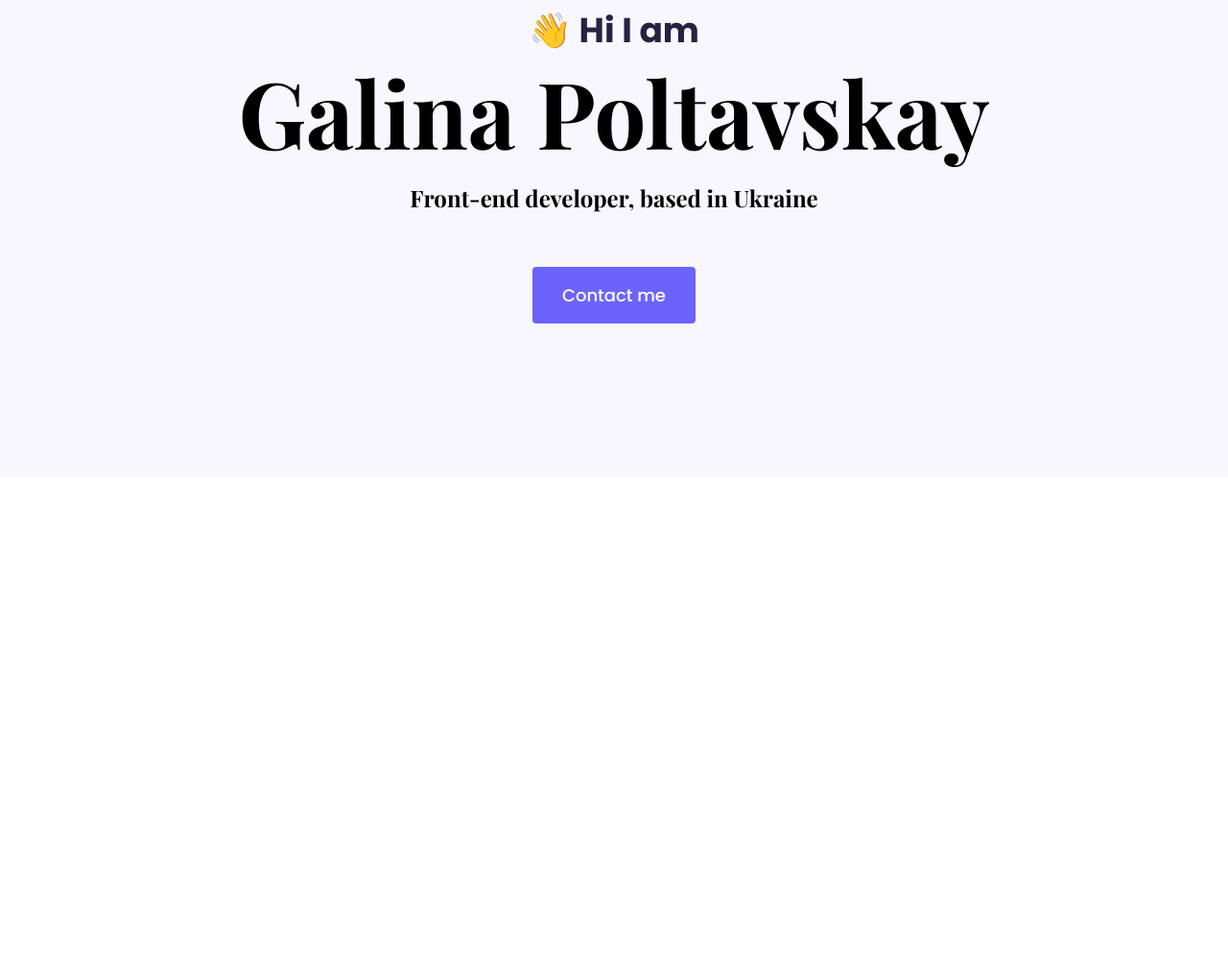
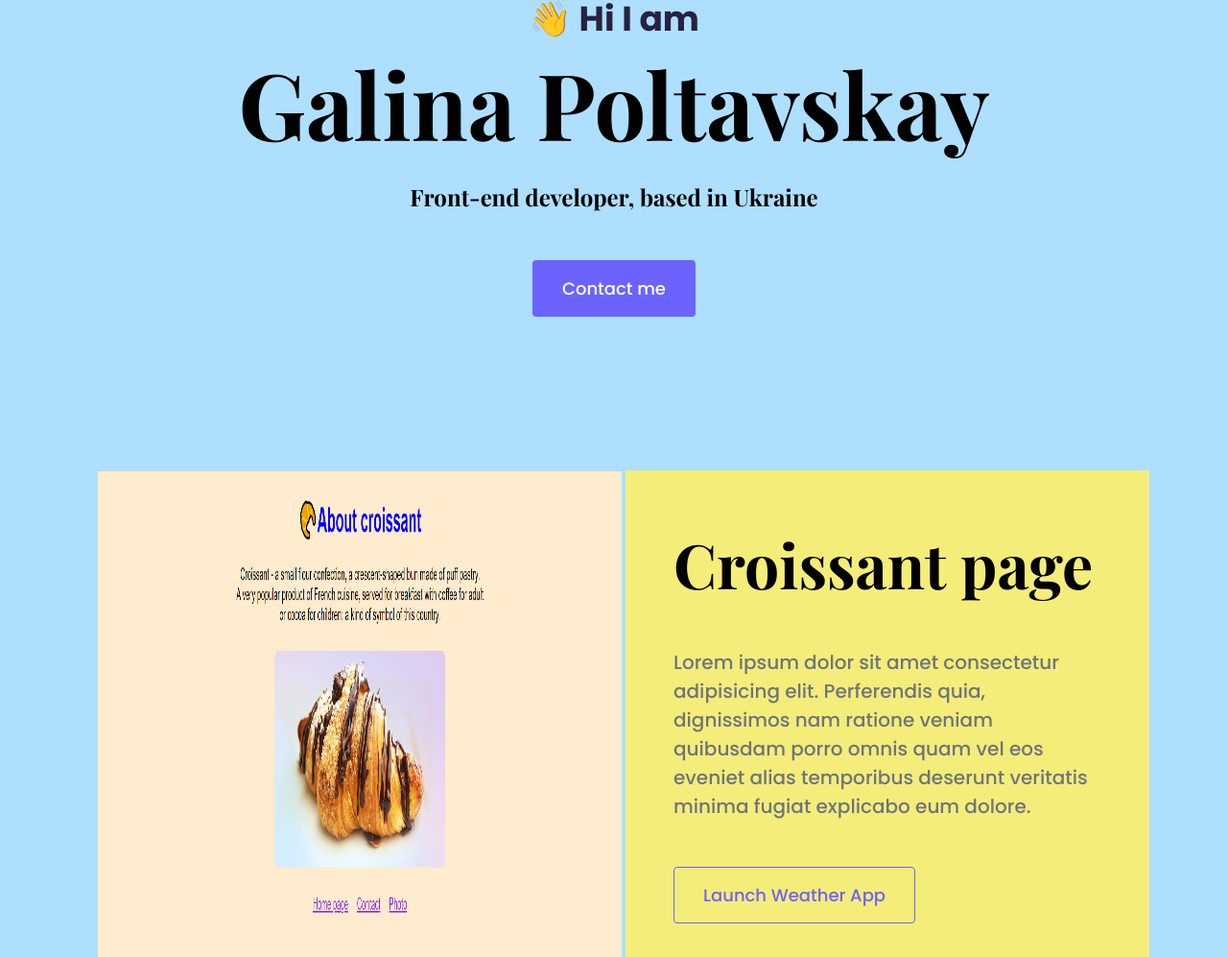
Before and after one commit to Poltavskay/portfolio-project, a plain HTML site: page index.html in a window 1280 px wide. Shown: the part 155-1152 px from the top of the page at 96% size. Before the commit the page ends 800 px from the top, so only its background shows below. Drawn offline with nearby package versions, Linux system fonts and the light colour scheme.

Commit message:
Added content on the home page

```diff
--- a/index.html
+++ b/index.html
@@ -33,5 +33,60 @@
       <a href="#" class="btn btn-branding">Contact me</a>
       </div>
     </div>
+    <div class="content">
+    <div class="container">
+   <div class="row mb-5">
+     <div class="col d-none d-lg-block weather">
+        <img src="images/croissant page.png" class="img-fluid  weather-img" alt="">
+     </div>
+       <div class="col">
+    <div class="project-desciption">
+    <h2 class="mb-5">Croissant page</h2>
+    <p class="mb-5 text-muted">
+       Lorem ipsum dolor sit amet consectetur adipisicing elit.
+       Perferendis quia, dignissimos nam ratione veniam quibusdam
+       porro omnis quam vel eos eveniet alias temporibus deserunt
+       veritatis minima fugiat explicabo eum dolore.</p>
+      <a href=""  class="btn btn-branding-outline">Launch Weather App</a>
+      </div>
+      </div>
+         </div>
+
+     <div class="row mb-5">
+    <div class="col">
+    <div class="project-desciption">
+    <h2 class="mb-5">Coffee page</h2>
+    <p class="mb-5 text-muted">
+       Lorem ipsum dolor sit amet consectetur adipisicing elit.
+       Perferendis quia, dignissimos nam ratione veniam quibusdam
+       porro omnis quam vel eos eveniet alias temporibus deserunt
+       veritatis minima fugiat explicabo eum dolore.</p>
+      <a href=""  class="btn btn-branding-outline">Launch Weather App</a>
+      </div>
+      </div>
+
+      <div class="col d-none d-lg-block weather">
+        <img src="images/coffee.png" class="img-fluid weather-img" alt="">
+     </div>
+       </div>
+    </div>
+     <div class="row mb-5">
+     <div class="col d-none d-lg-block weather">
+        <img src="images/Weather App.png" class="img-fluid  weather-img" alt="">
+     </div>
+    <div class="col">
+    <div class="project-desciption">
+    <h2 class="mb-5">Weather App</h2>
+    <p class="mb-5 text-muted">
+       Lorem ipsum dolor sit amet consectetur adipisicing elit.
+       Perferendis quia, dignissimos nam ratione veniam quibusdam
+       porro omnis quam vel eos eveniet alias temporibus deserunt
+       veritatis minima fugiat explicabo eum dolore.</p>
+      <a href=""  class="btn btn-branding-outline">Launch Weather App</a>
+      </div>
+      </div>
+       </div>
+    </div>
+    </div>
   </body>
 </html>
--- a/styles/porfolio.css
+++ b/styles/porfolio.css
@@ -1,6 +1,6 @@
 :root {
     --brading-color: #6c63ff;
-     --secondary-color: #f9f7fe;
+     --secondary-color: #aedfff;
     --heading-font-family: "Playfair Display", serif;
     --default-font-family: "Poppins", sans-serif;
 }
@@ -22,10 +22,17 @@ h6 {
 
 h1 {
     font-size: 96px;
+    line-height: 1.5;
+}
+
+h2{
+    font-size: 64px;
 }
 
 p {
     font-weight: normal;
+    font-size: 20px;
+    line-height: 30px;
 }
 
 .hero {
@@ -45,7 +52,7 @@ p {
 .hero h2 {
     font-family: var(--heading-font-family);
      font-weight: normal;
-     line-height: 2;
+     line-height: 1.5;
      font-size: 24px;
 }
 
@@ -57,3 +64,50 @@ p {
     line-height: 27px;
     padding: 15px 30px;
 }
+
+.weather-img {
+   height: 650px;
+   margin-left: 20px;
+
+
+}
+
+.btn-branding-outline {
+    color: var(--brading-color);
+    border: 1px solid var(--brading-color);
+    border-radius: 4px;
+    font-size: 18px;
+    line-height: 27px;
+    padding: 15px 30px;
+
+}
+
+.project-desciption {
+    padding: 60px 50px ;
+    background-color: #f5ed79;
+
+}
+
+.content {
+    background-color: var(--secondary-color);
+}
+
+@media (max-width: 900px) {
+    h1 {
+        font-size: 44px;
+        line-height: 2;
+    }
+
+    h2 {
+        font-size: 44px;
+    }
+
+    .hero {
+
+    padding: 80px 20px;
+}
+  .project-desciption {
+    padding: 0;
+    text-align: center;
+  }
+}
```
Also changed, not shown: images/croissant page.png (added), images/weather page.png (added), 3 other files.
